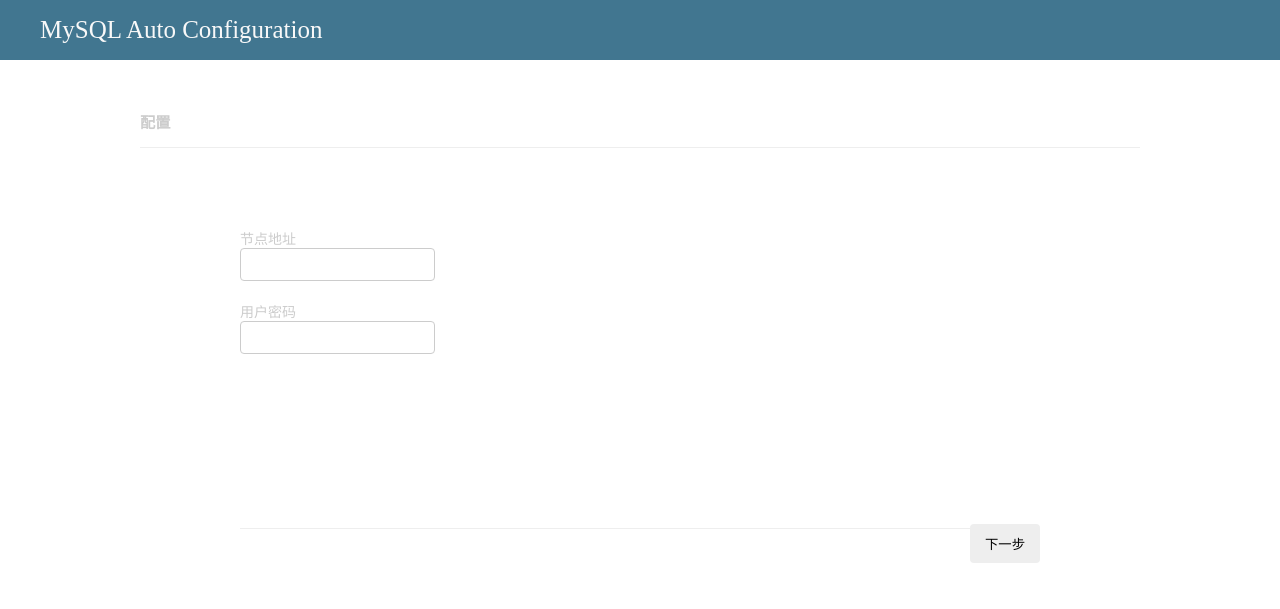
After one commit to Liupinz/AutoManagement, a Django app: page /mysql in a window 1280 px wide. The commit adds this page. Shown: the top 609 px of the page. Run offline with Django 3.2, Linux system fonts and the light colour scheme.

Commit message:
add ansible api func

```diff
--- a/PersonalProject/AutoManagement/dams/urls.py
+++ b/PersonalProject/AutoManagement/dams/urls.py
@@ -5,4 +5,6 @@
     url(r'^login$', views.login),
     url(r'^dashboard$', views.dashboard),
     url(r'^logincheck$', views.logincheck),
+    url(r'^mysql', views.mysql),
+    url(r'^singlemysql', views.singlemysql),
 ]
--- a/PersonalProject/AutoManagement/dams/views.py
+++ b/PersonalProject/AutoManagement/dams/views.py
@@ -1,11 +1,15 @@
 from django.shortcuts import render, redirect
 from django.http import HttpResponse
 from dams.models import User
+from AutoManagement.settings import BASE_DIR
+import os
+import json
 
 # Create your views here.
 
 def login(request):
     return render(request, 'dams/login.html')
+
 
 def logincheck(request):
     username = request.POST.get('username')
@@ -16,5 +20,21 @@
     else:
         return redirect('/login')
 
+
 def dashboard(request):
     return render(request, 'dams/dashboard.html')
+
+
+def mysql(request):
+    return render(request, 'dams/mysql.html')
+
+
+def singlemysql(request):
+    ip = request.POST.get('hostip')
+    password = request.POST.get('mpassword')
+    inventory_path = os.path.join(BASE_DIR, 'ansibleAuto/mysql/inventory/hosts')
+    info_dict = ip + " " + "ansible_connection=ssh" + " " + "ansible_user=root" + " " + "ansible_host="+ ip + " " + "ansible_ssh_pass=" + password
+    with open(inventory_path, 'w') as f:
+        f.write(info_dict)
+
+    return HttpResponse("ok")
--- /dev/null
+++ b/PersonalProject/AutoManagement/static/CSS/mysql.css
@@ -0,0 +1,74 @@
+.mdashboard{
+    margin: 0;
+    padding: 0;
+    font-size: 14px;
+}
+
+.mheader{
+    width: auto;
+    height: 40px;
+    padding: 10px 40px;
+    background: #417690;
+    line-height: 40px;
+    color: cornsilk;
+
+}
+
+.mheader h1{
+    font-size: 25px;
+    color: #f8f8f8;
+    margin: 0;
+    font-weight: normal; /*不加粗*/
+    text-align: center; /*水平居中*/
+    line-height: 40px;  /*垂直居中*/
+    float: left;
+}
+.h {
+    color: #cccccc;
+    font-size: 13px;
+    font-family: 'Microsoft Yahei';
+    border-bottom: 1px solid #eee
+}
+
+.mcontent{
+    width: 1000px;
+    height: 500px;
+    /*border: 1px solid #417690;*/
+    margin: 50px auto 0;
+    color: #cccccc;
+}
+
+.configure{
+    width: 800px;
+    height: 300px;
+    border-bottom:1px solid #eee;
+    margin: 80px auto 0;
+}
+
+.configure label{
+    display: block;
+    width: 100px;
+}
+
+.mform-row{
+    margin: 20px auto 0;
+}
+
+.mform-row #id_hostip, .mform-row #id_mpassword{
+    /*width: 100%;*/
+    border-radius: 4px;
+    padding: 8px;
+    border: 1px solid #ccc;
+}
+
+.msubmit{
+    float: right;
+    margin-top: 170px;
+}
+
+.msubmit input{
+    border: none;
+    background: #eee;
+    border-radius: 4px;
+    padding: 10px 15px;
+}
--- a/PersonalProject/AutoManagement/templates/dams/dashboard.html
+++ b/PersonalProject/AutoManagement/templates/dams/dashboard.html
@@ -11,8 +11,8 @@
             <h1>AutoManagement</h1>
         </div>
         <div class="content">
-            <div class="div1"><a href="#">MySQL</a></div>
-            <div class="div2"><a href="#">vsftpf</a></div>
+            <div class="div1"><a href="/mysql">MySQL</a></div>
+            <div class="div2"><a href="#">Redis</a></div>
             <div class="div3"><a href="#">OpenStack</a></div>
         </div>
     </div>
--- /dev/null
+++ b/PersonalProject/AutoManagement/templates/dams/mysql.html
@@ -0,0 +1,37 @@
+<!DOCTYPE html>
+<html lang="en">
+<head>
+    <meta charset="UTF-8">
+    <title>MySQL | Configuration</title>
+    <link rel="stylesheet" type="text/css" href="/static/CSS/mysql.css">
+</head>
+<body class="mdashboard">
+    <div class="mcontainer">
+        <div class="mheader">
+            <h1>MySQL Auto Configuration</h1>
+        </div>
+
+        <div class="mcontent">
+            <div class="h">
+                <h3>配置</h3>
+            </div>
+            <div class="configure">
+                <form action="/singlemysql" method="post">
+                    {% csrf_token %}
+                    <div class="mform-row">
+                        <label class="required" for="id_hostip">节点地址</label>
+                        <input type="text" name="hostip" id="id_hostip">
+                    </div>
+                    <div class="mform-row">
+                        <label class="required" for="id_mpassword">用户密码</label>
+                        <input type="password" name="mpassword" id="id_mpassword">
+                    </div>
+                    <div class="msubmit">
+                        <input type="submit" value="下一步">
+                    </div>
+                </form>
+            </div>
+        </div>
+    </div>
+</body>
+</html>
```
Also changed, not shown: PersonalProject/AutoManagement/ansibleAuto/mysql/ansible.cfg (added, +272 -0 lines), PersonalProject/AutoManagement/ansibleAuto/mysql/mysql.yml (added, +7 -0 lines), PersonalProject/AutoManagement/ansibleAuto/mysql/roles/mysql/tasks/main.yml (added, +25 -0 lines), PersonalProject/AutoManagement/dams/utils/ansible_api.py (added, +76 -0 lines), PersonalProject/AutoManagement/AutoManagement/__init__.py (line endings or trailing spaces), PersonalProject/AutoManagement/ansibleAuto/mysql/group_vars/all.yml (added), PersonalProject/AutoManagement/dams/utils/__init__.py (added), 3 other files.
